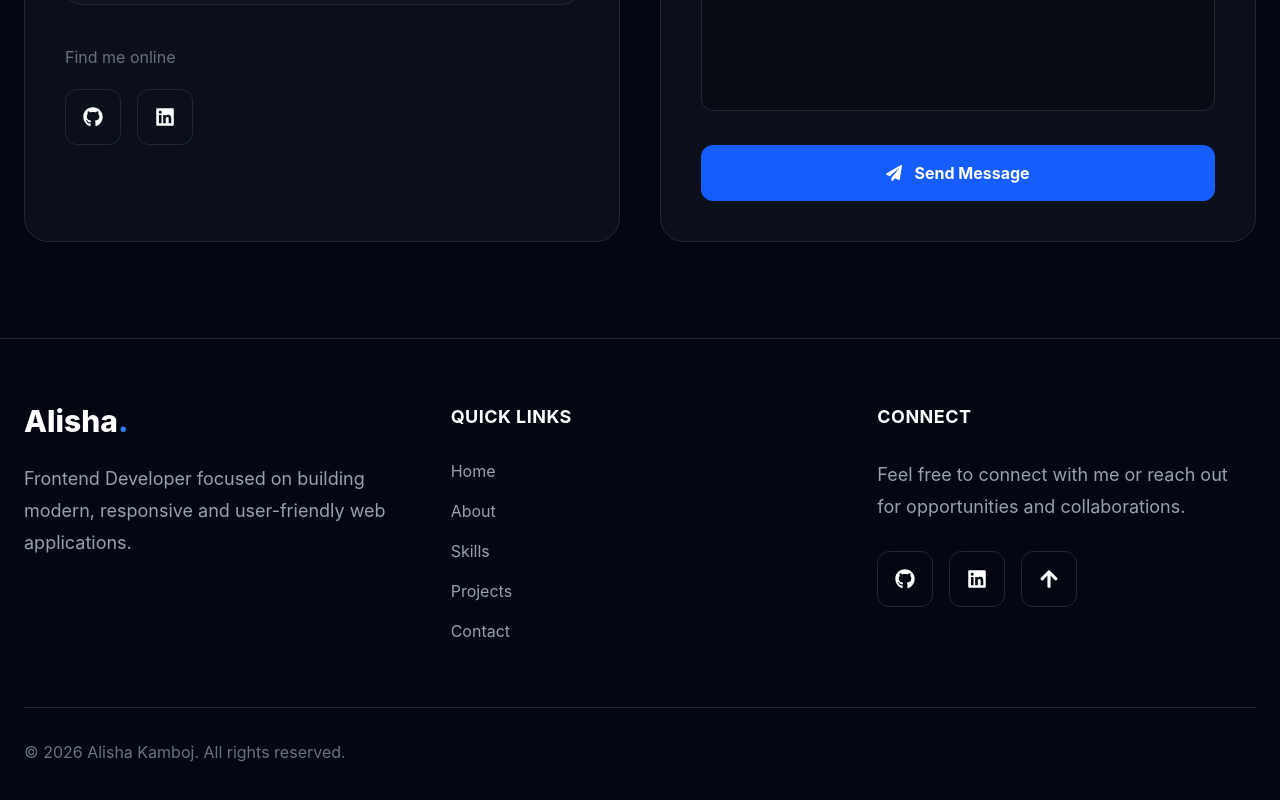
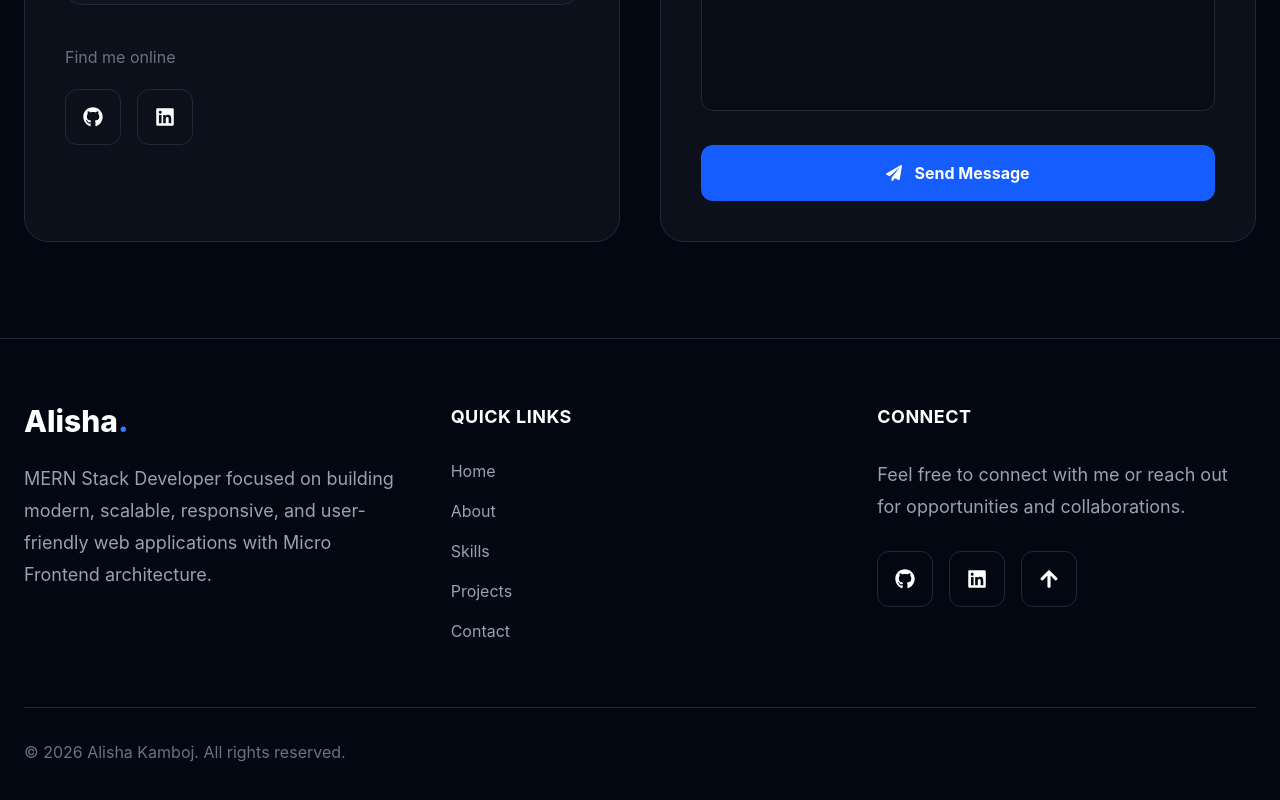
Before and after one commit to alishaallize-tech/PortFolio, a React app: page / in a window 1280 px wide. Shown: the part 4456-5256 px from the top of the page. Built offline with nearby package versions, Linux system fonts and the light colour scheme; the HTML template or start-up script is replaced by a standard one.

Commit message:
portfoli upddd

```diff
--- a/src/components/Footer/Footer.jsx
+++ b/src/components/Footer/Footer.jsx
@@ -37,8 +37,7 @@ function Footer() {
             </h3>
 
             <p className="text-gray-400 text-lg leading-8 mt-6 max-w-md">
-              Frontend Developer focused on building modern,
-              responsive and user-friendly web applications.
+            MERN Stack Developer focused on building modern, scalable, responsive, and user-friendly web applications with Micro Frontend architecture.
             </p>
 
           </div>
@@ -154,7 +153,7 @@ function Footer() {
             All rights reserved.
           </p>
 
-          {/* <p className="text-gray-500">
+          {/* <p className="text-gray-500">Years Experience
             Built with{" "}
             <span className="text-white font-semibold">
               React
```
